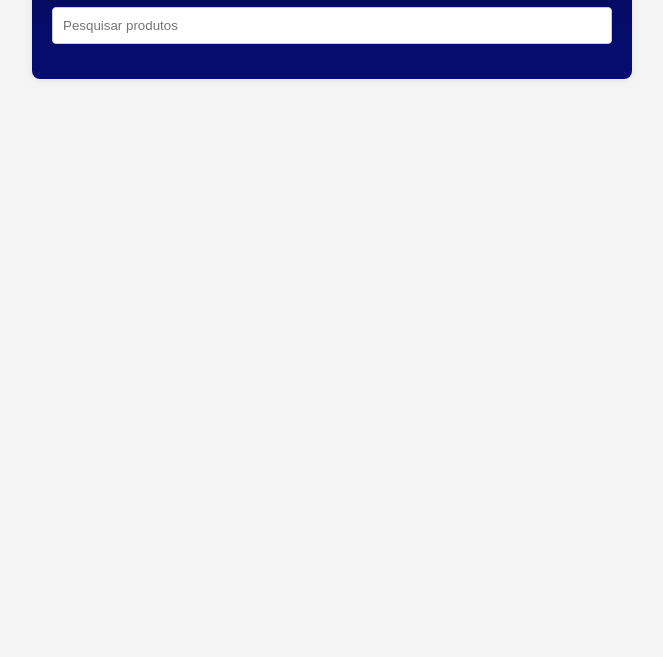
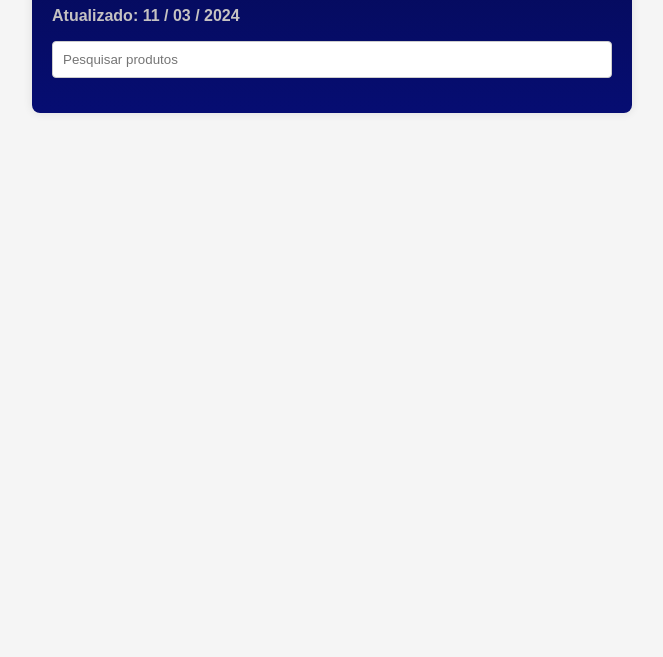
Before and after one commit to Demersonpassos/consulta_preco, a plain HTML site: page index.html in a window 1280 px wide. Shown: the part 143-800 px from the top of the page, without its empty margins (308-971 px from the left). Drawn offline with Linux system fonts and the light colour scheme.

Commit message:
data de atualização

```diff
--- a/index.html
+++ b/index.html
@@ -14,6 +14,9 @@
         h1{
             color: white;
 
+        }
+        p{
+            color: rgb(197, 194, 194);
         }
 
         .container {
@@ -56,6 +59,9 @@
 <body>
     <div class="container">
         <h1>Preços de Produtos</h1>
+        <p>
+            Atualizado: 11 / 03 / 2024
+        </p>
         <input type="text" id="searchInput" placeholder="Pesquisar produtos">
         <div id="suggestions"></div>
     </div>
```
